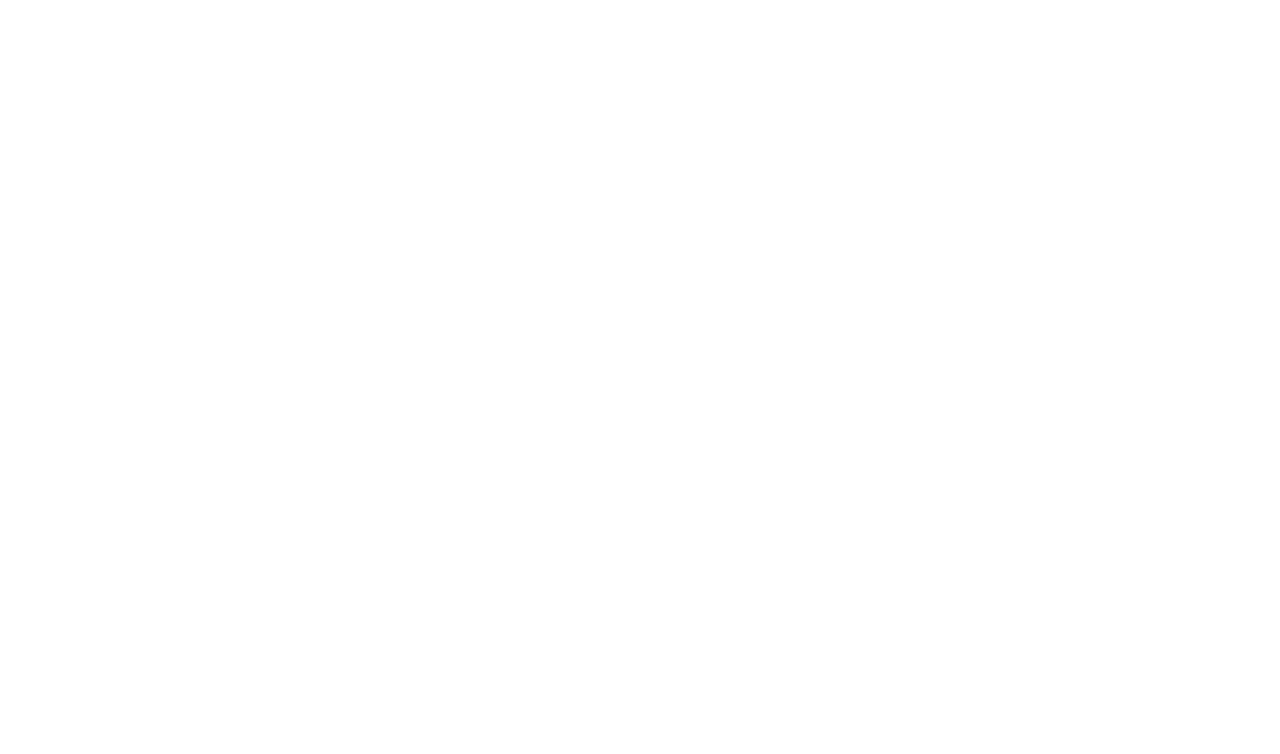
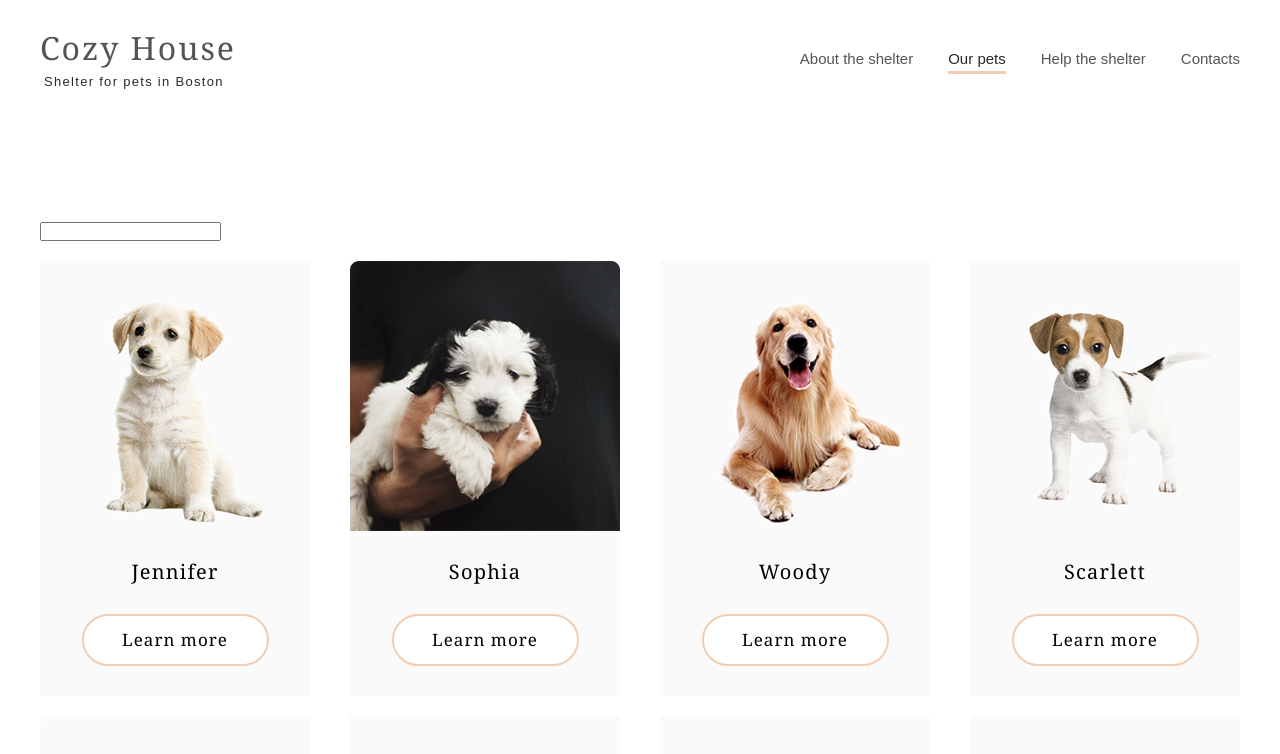
Before and after one commit to sobolev404/react-shelter, a React (Create React App) app: page /search in a window 1280 px wide. Before the commit this address had no page. Shown: the top 754 px of the page. Built offline with nearby package versions, Linux system fonts and the light colour scheme.

Commit message:
feat: add search-page

```diff
--- a/src/App.js
+++ b/src/App.js
@@ -7,6 +7,7 @@
 import SectionFooter from "./components/SectionFooter/SectionFooter";
 import SectionFriends from "./components/SectionFriends/SectionFriends";
 import SecondPage from "./components/SecondPage/SecondPage"; // Импортируем вторую страницу
+import SearchPage from "./components/SearchPage/SearchPage";
 
 
 function App() {
@@ -28,6 +29,7 @@
             }
           />
           <Route path="/second" element={<SecondPage />} />{" "}
+          <Route path="/search" element={<SearchPage/>} />{" "}
         </Routes>
       </div>
     </Router>
--- /dev/null
+++ b/src/components/SearchPage/SearchPage.jsx
@@ -0,0 +1,36 @@
+import SectionFooter from "../SectionFooter/SectionFooter";
+import SectionSearch from "../SectionSearch/SectionSearch";
+import MyHeader from "../SectionStart/MyHeader/MyHeader";
+const searchPageLinks = [
+    {
+      className: "interactive",
+      text: "About the shelter",
+      link: "/",
+    },
+    {
+      className: "active",
+      text: "Our pets",
+      link: "#",
+    },
+    {
+      className: "interactive",
+      text: "Help the shelter",
+      link: "#help",
+    },
+    {
+      className: "interactive",
+      text: "Contacts",
+      link: "#contacts",
+    },
+  ];
+
+
+export default function SearchPage(){
+    return (
+        <>
+        <MyHeader links={searchPageLinks} customClass={'second-page-header'}></MyHeader>
+        <SectionSearch></SectionSearch>
+        <SectionFooter></SectionFooter>
+        </>
+    )
+}
--- a/src/components/SectionFriends/SectionFriends.jsx
+++ b/src/components/SectionFriends/SectionFriends.jsx
@@ -19,8 +19,7 @@
 import PetPopup from "./PetPopup";
 import { Link } from "react-router-dom";
 
-export default function SectionFriends({ useNavigation, usePagination, customClass }) {
-  const pets = [
+export const pets = [
   {
     name: "Jennifer",
     img: jen,
@@ -310,6 +309,9 @@
     parasites: ["none"],
   },
 ];
+
+export default function SectionFriends({ useNavigation, usePagination, customClass }) {
+
   console.log(pets.length)
 
   const [finalCards, setFinalCards] = useState([]);
--- /dev/null
+++ b/src/components/SectionSearch/SectionSearch.css
@@ -0,0 +1,21 @@
+.section-search{
+    max-width: 1280px;
+    margin: 0 auto;
+    display: flex;
+    flex-direction: column;
+    padding: 40px;
+    row-gap: 20px;
+}
+
+.section-search-pets{
+    display: flex;
+    flex-wrap: wrap;
+    justify-content: space-between;
+    row-gap: 20px;
+    column-gap: 20px;
+    }
+
+.section-search-pets .friend-item{
+    width: 270px;
+    flex-basis: 0;
+}
--- /dev/null
+++ b/src/components/SectionSearch/SectionSearch.jsx
@@ -0,0 +1,69 @@
+import { useEffect, useRef, useState } from "react";
+import PetCard from "../SectionFriends/PetCard.jsx";
+import { pets } from "../SectionFriends/SectionFriends.jsx";
+import "./SectionSearch.css";
+import PetPopup from "../SectionFriends/PetPopup.jsx";
+
+export default function SectionSearch() {
+  const [selectedPet, setSelectedPet] = useState(null);
+  const [value, setValue] = useState("");
+  const [cardArray, setCardArray] = useState([]);
+
+  const inputRef = useRef(null);
+
+  function openPopup(pet) {
+    document.body.classList.toggle("stop-scroll");
+    setSelectedPet(pet);
+  }
+
+  function closePopup() {
+    document.body.classList.toggle("stop-scroll");
+    setSelectedPet(null);
+  }
+
+  useEffect(() => {
+    setCardArray(searchByName(value, pets));
+  }, [value]);
+
+  function searchByName(query, arr) {
+    return arr
+      .filter((item) => item.name.toLowerCase().includes(query.toLowerCase()))
+      .map((pet, idx) => (
+        <PetCard
+          onClick={() => {
+            openPopup(pet);
+          }}
+          pet={pet}
+          key={idx}
+          imgUrl={pet.img}
+          imgAlt={pet.name}
+          petName={pet.name}
+        ></PetCard>
+      ));
+  }
+
+  return (
+    <div className="section-search">
+      <div className="search-params">
+        <input
+          ref={inputRef}
+          type="text"
+          onChange={(e) => setValue(e.target.value)}
+          value={value}
+        />
+      </div>
+      <div className="section-search-pets">
+        {cardArray.length > 0 ? (
+          cardArray
+        ) : (
+          <p>Животное с таким именем не найдено</p>
+        )}
+      </div>
+      {selectedPet && (
+        <div className="popup-container" onClick={closePopup}>
+          <PetPopup pet={selectedPet} closePopup={closePopup} />
+        </div>
+      )}
+    </div>
+  );
+}
```
Lines whose indentation alone changed are shown as unchanged.
